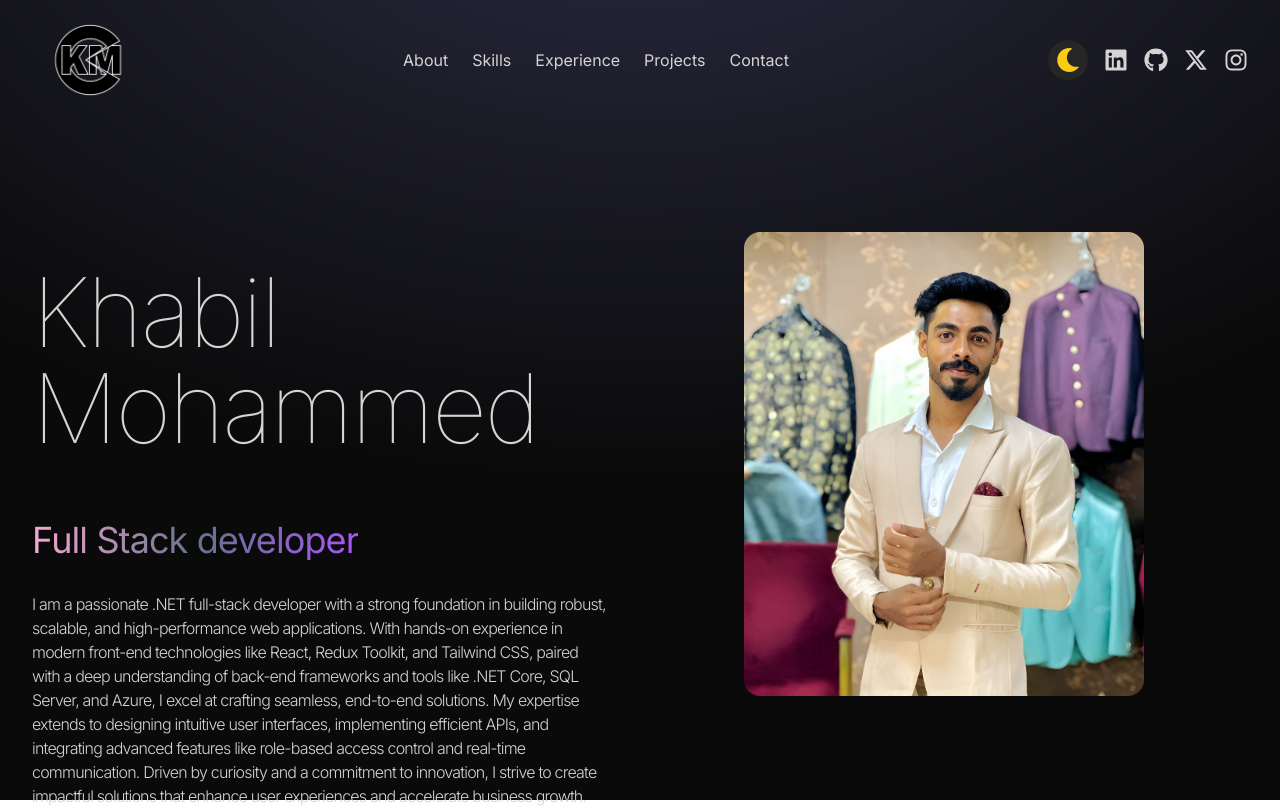
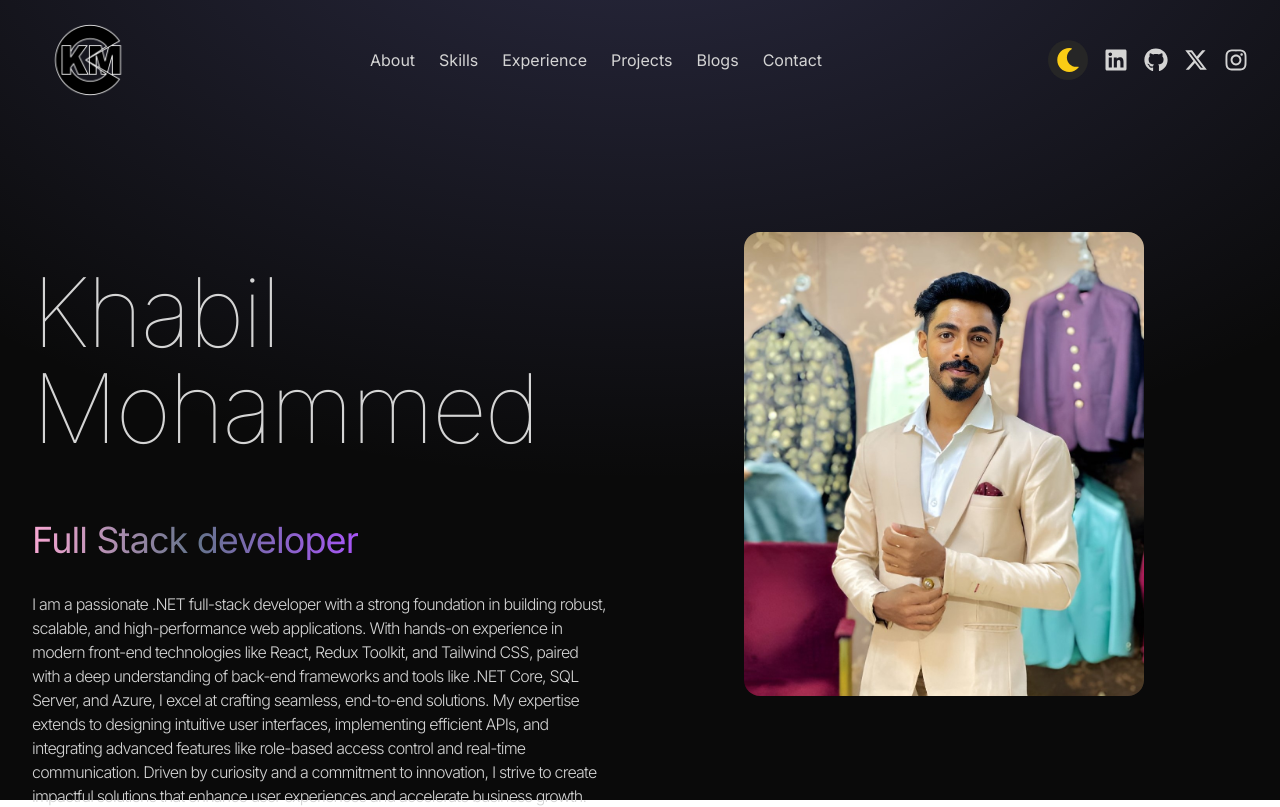
Before and after one commit to Khabilmohammed/KhabilMohammed_Portfolio, a React (Vite) app: page / in a window 1280 px wide. Shown: the top 807 px of the page. Built offline with nearby package versions, Linux system fonts and the light colour scheme.

Commit message:
navingation of blogs has setelled up

```diff
--- a/src/componenets/Blog.jsx
+++ b/src/componenets/Blog.jsx
@@ -18,7 +18,7 @@ const Blog = () => {
   const paginate = (pageNumber) => setCurrentPage(pageNumber);
 
   return (
-    <div id="blog" className="border-b border-neutral-900 pb-16 pt-16 -mt-16">
+    <div id="blogs" className="border-b border-neutral-900 pb-16 pt-16 -mt-16">
       <motion.h1
         whileInView={{ opacity: 1, y: 0 }}
         initial={{ opacity: 0, y: -100 }}
--- a/src/componenets/Navbar.jsx
+++ b/src/componenets/Navbar.jsx
@@ -19,6 +19,7 @@ const Navbar = () => {
             <a href="#technologies" className="hover:text-purple-400 transition-colors">Skills</a>
             <a href="#experience" className="hover:text-purple-400 transition-colors">Experience</a>
             <a href="#projects" className="hover:text-purple-400 transition-colors">Projects</a>
+            <a href="#blogs" className="hover:text-purple-400 transition-colors">Blogs</a>
             <a href="#contact" className="hover:text-purple-400 transition-colors">Contact</a>
         </div>
 
```
